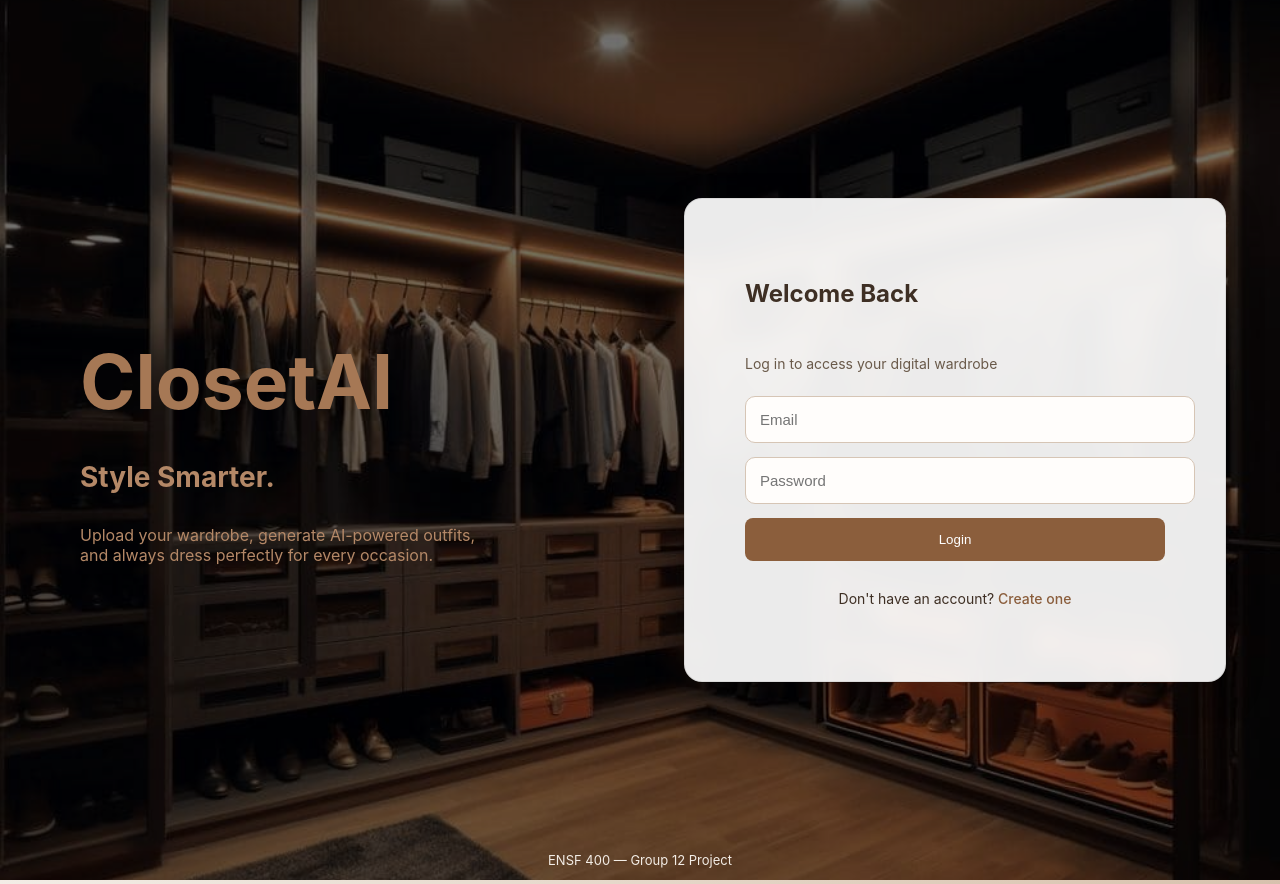
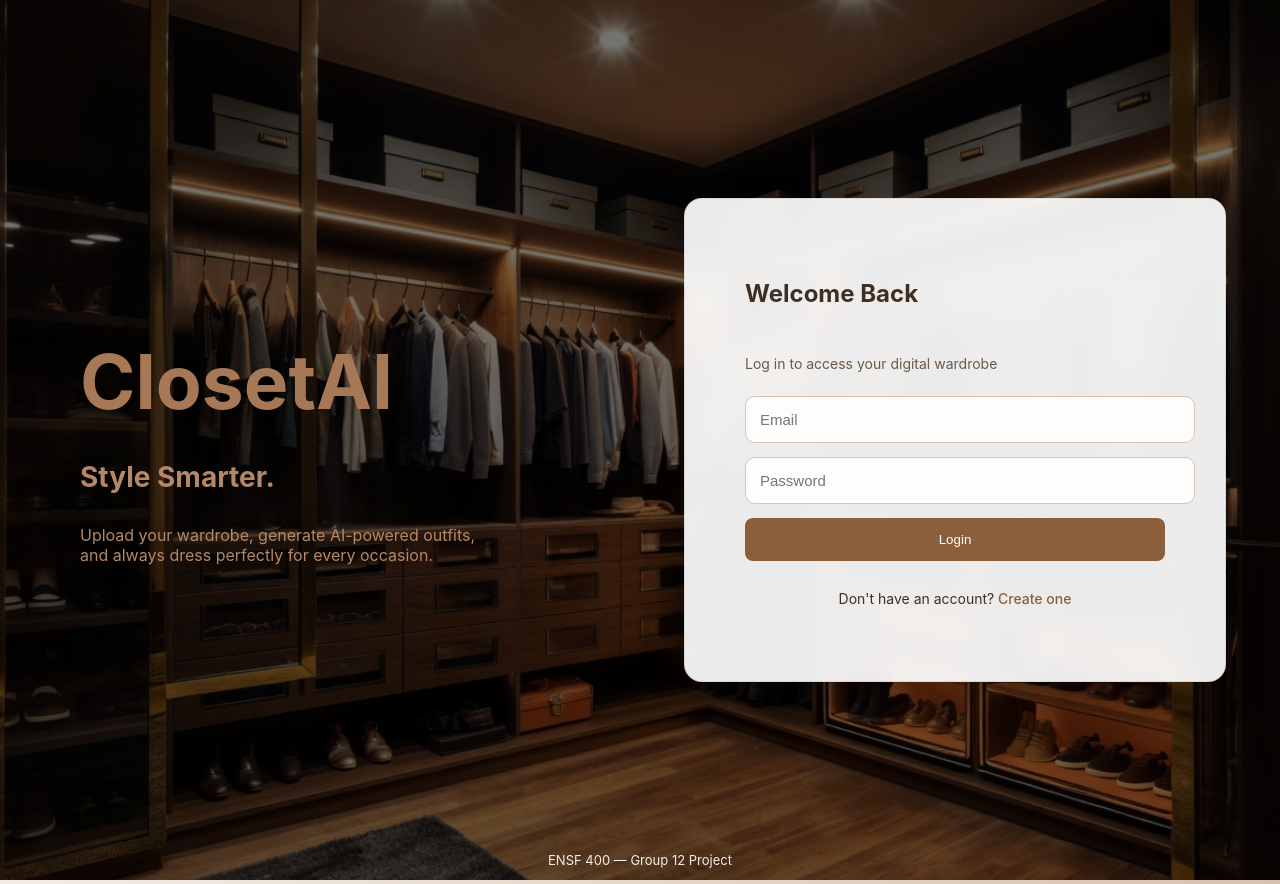
Before and after one commit to ENSF-400-Group-12/ENSF400_Group12_A4, a React (Create React App) app in the folder frontend/: page / in a window 1280 px wide. Built offline with nearby package versions, Linux system fonts and the light colour scheme.

Commit message:
refined login background

```diff
--- a/frontend/src/pages/Login.jsx
+++ b/frontend/src/pages/Login.jsx
@@ -80,7 +80,7 @@ function Login() {
       <div className="login-background">
 
         <img
-          src="/closetpic.jpg"
+          src="/closetpic.png"
           alt="Closet wardrobe"
         />
 
```
Also changed, not shown: frontend/public/closetpic.png (added).
